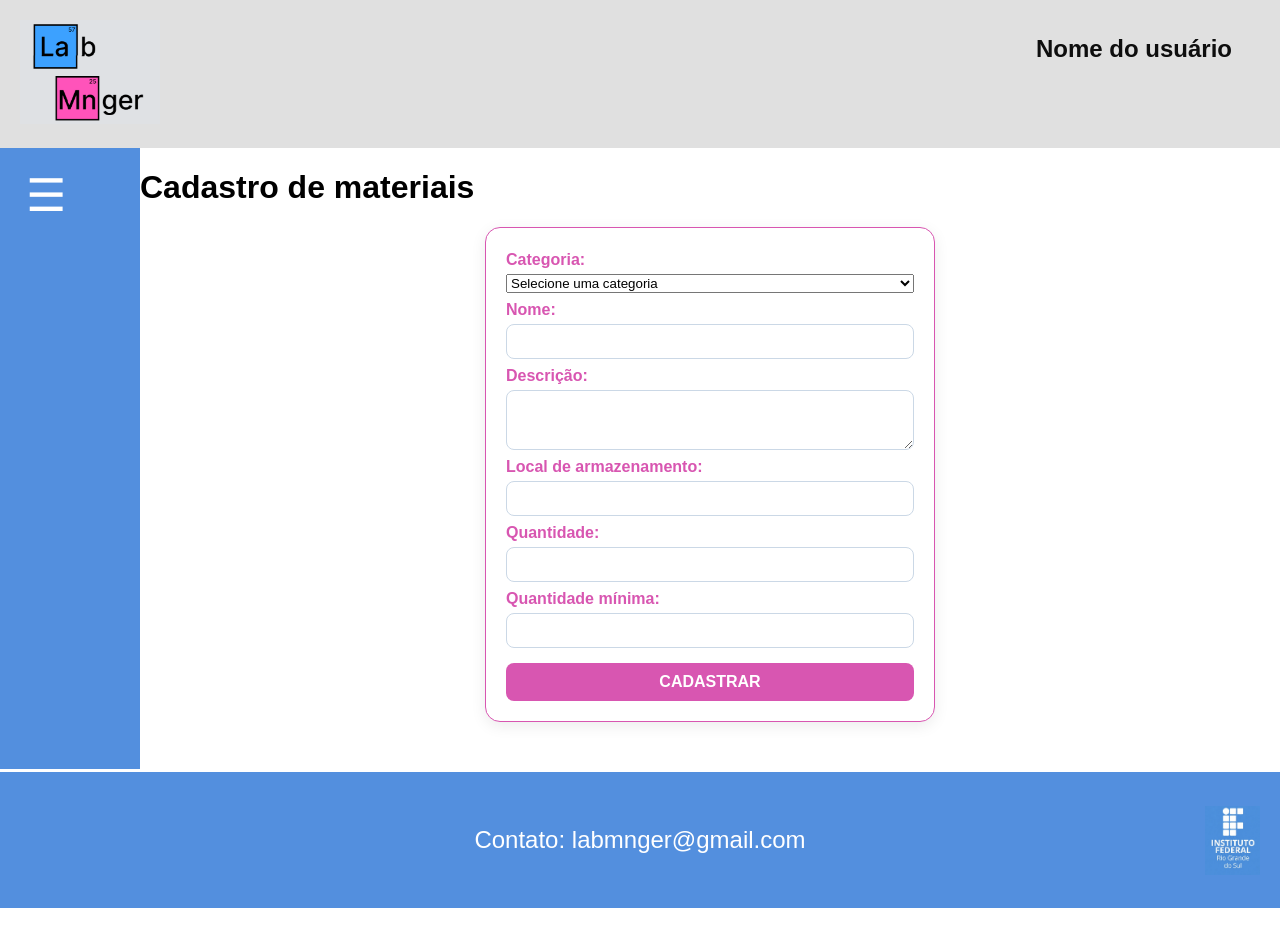
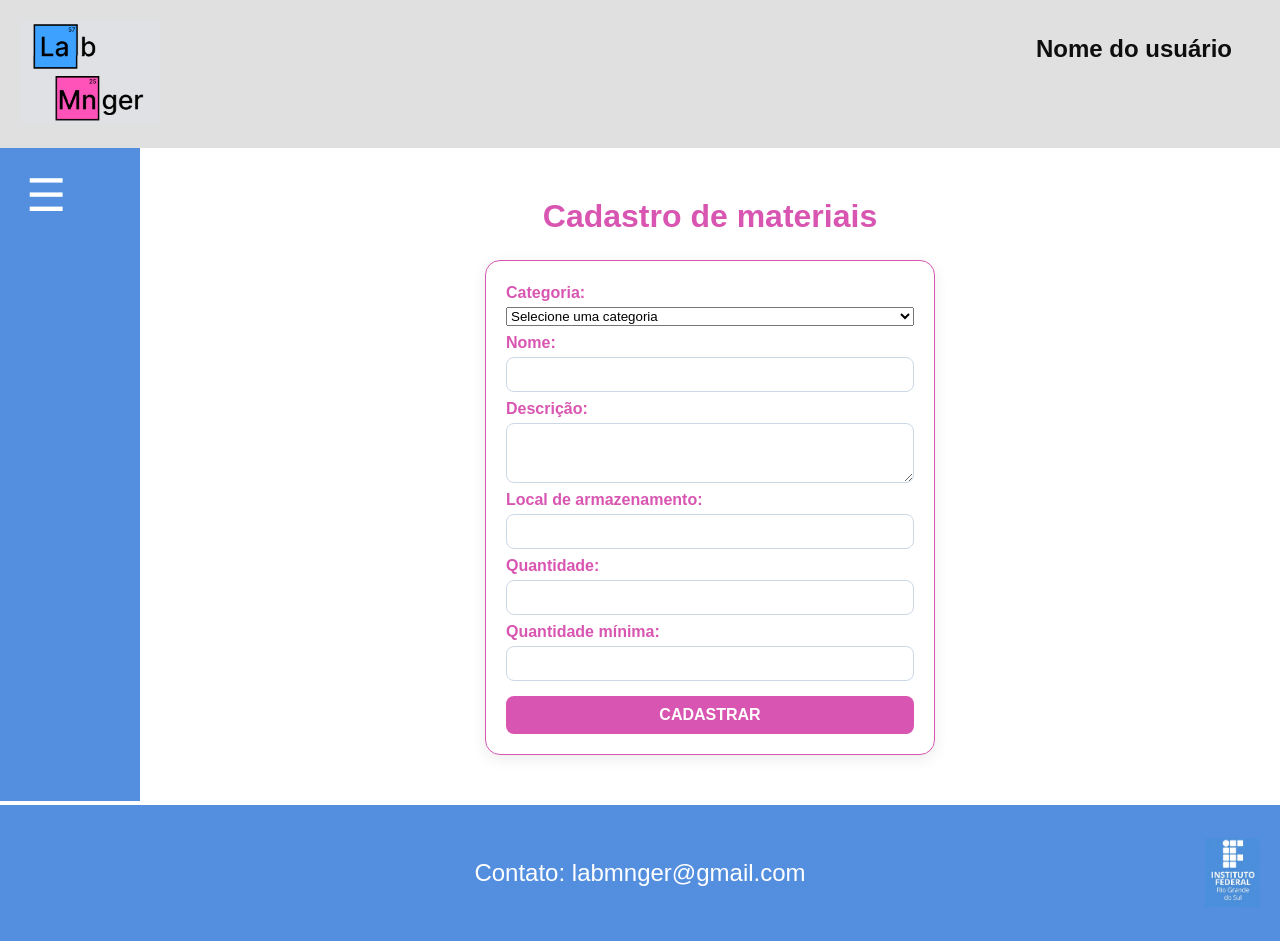
Before and after one commit to labmnger-web/labManager-v2, a website: page frontend/html/cadastroMaterial.html in a window 1280 px wide. Before the commit the page ends 908 px from the top, so only its background shows below. Drawn offline with Linux system fonts and the light colour scheme; no server answers; sample sign-in values are in the browser's storage.

Commit message:
Update cadastroMaterial.html

```diff
--- a/frontend/html/cadastroMaterial.html
+++ b/frontend/html/cadastroMaterial.html
@@ -39,7 +39,7 @@
 
         <main class="main-content">
 
-            <h1 class="titulo-materias">Cadastro de materiais</h1>
+            <h1 class="titulo-materiais">Cadastro de materiais</h1>
 
             <form class="cadastro-form">
 
@@ -47,7 +47,6 @@
                 <select id="categoria" name="categoria" required>
                     <option value="">Selecione uma categoria</option>
                     <option value="vidraria">Vidraria</option>
-                    <option value="acessorio">Acessório</option>
                     <option value="reagente">Reagente</option>
                     <option value="equipamento">Equipamento</option>
                 </select>
```
